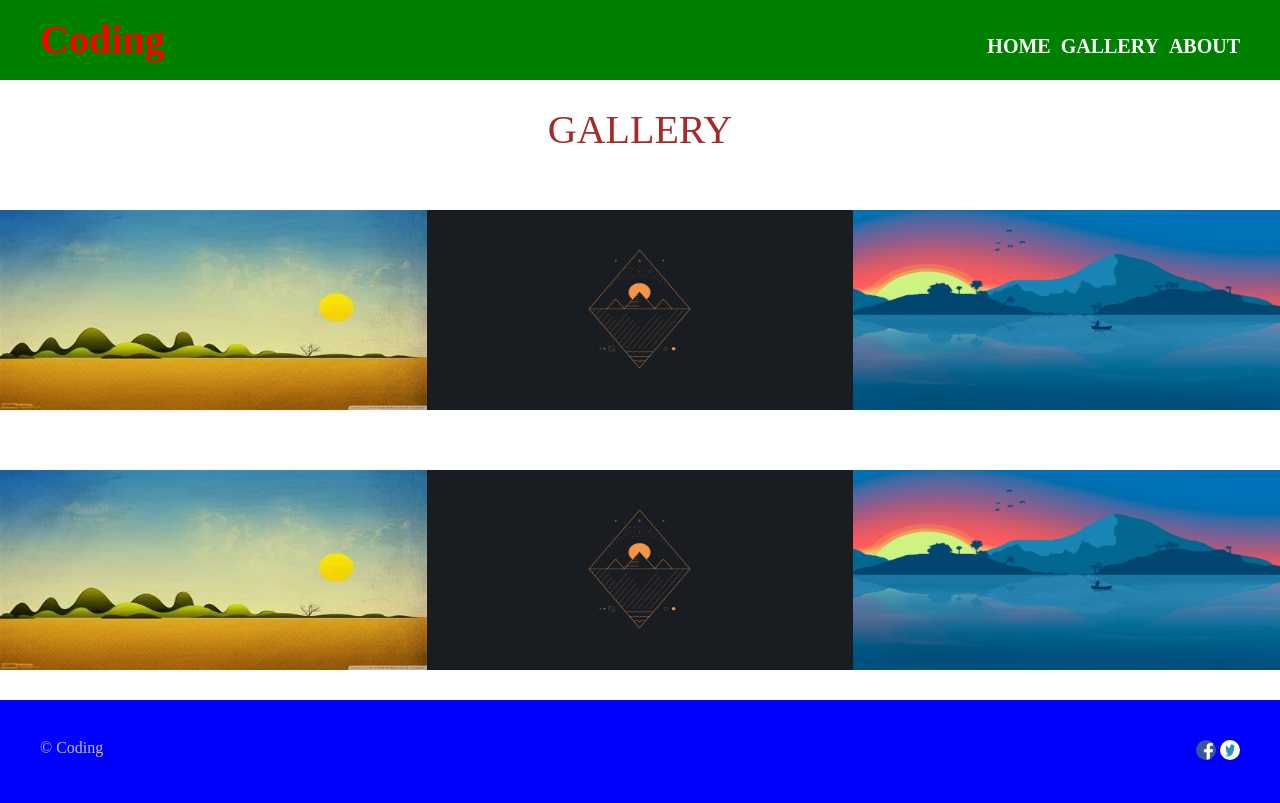
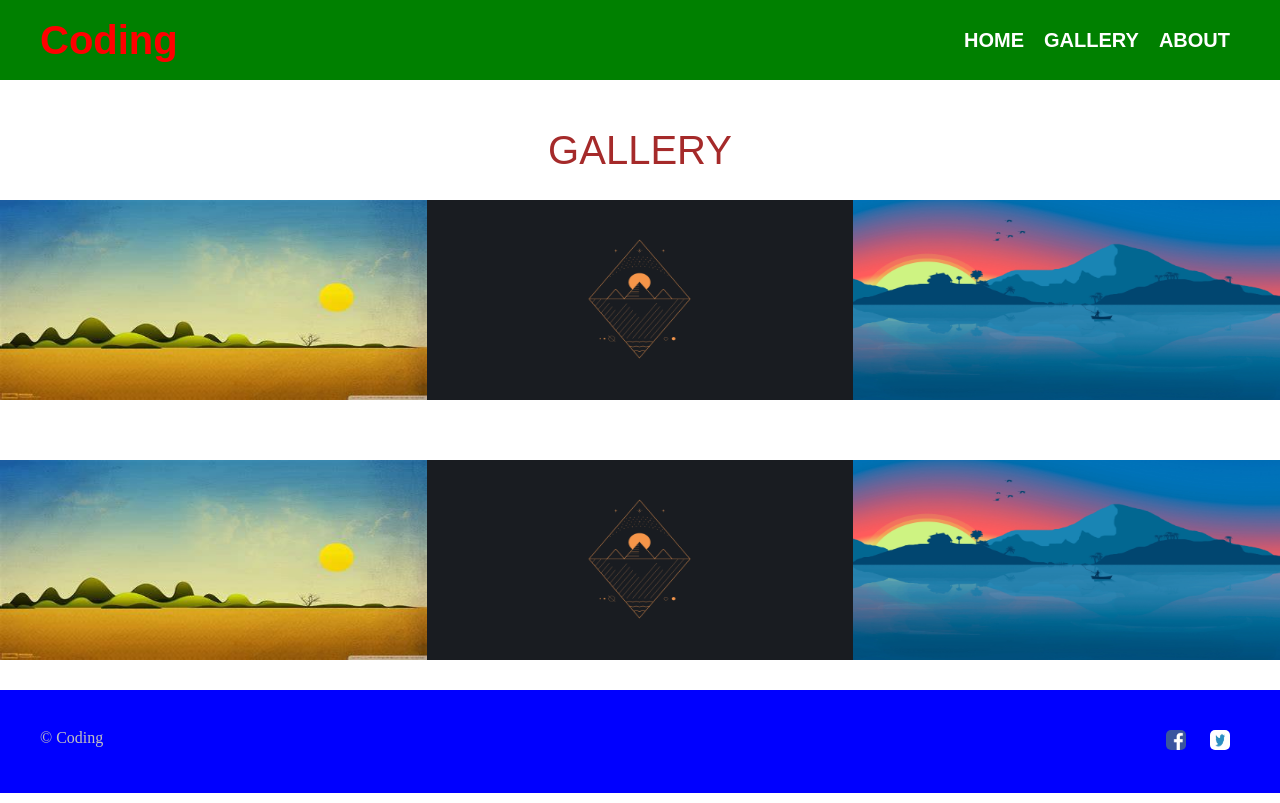
Before and after one commit to adarshraj2720/html-css, a plain HTML site: page gallery-project/gallery-project.html in a window 1280 px wide. Drawn offline with Linux system fonts and the light colour scheme.

Commit message:
complete

```diff
--- a/gallery-project/gallery-project.css
+++ b/gallery-project/gallery-project.css
@@ -48,6 +48,7 @@ table {
 }
 /****************/
 header{
+	font-family: sans-serif;
 	font-weight: bold;
 	font-size: 40px;
 	display: flex;
@@ -60,6 +61,9 @@ a{
 	font-size: 20px;
 	text-decoration: none;
 	color: white;
+	margin: 10px;
+
+
 }
 .img-col{
 	display: flex;
@@ -72,14 +76,20 @@ a{
 	padding-top:  30px;
 	padding-bottom: 30px;
 }
+nav{
+	    display: flex;
+    align-items: center;
+
+}
 h1{
+	font-family: sans-serif;
 	font-size: 40px;
 	color: brown;
 	text-align: center;
-	padding: 30px;
+	padding-top: 50px;
 }
 .logo{
-	border-radius: 50%;
+	border-radius: 25%;
 	height: 20px;
 	width: 20px;
 	color: silver;
```
